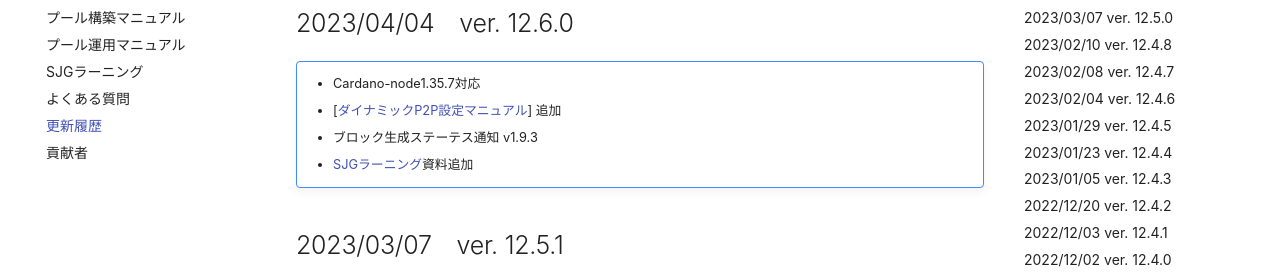
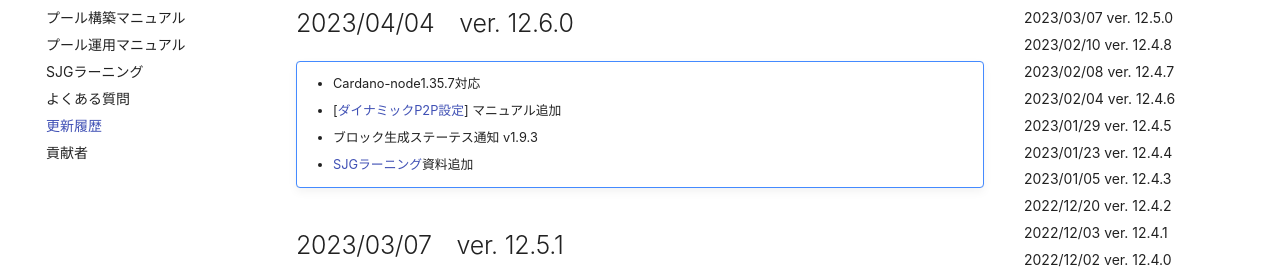
Before and after one commit to btbf/spojapanguild, an MkDocs documentation site: the page built from docs/changelogs.md, in a window 1280 px wide and 900 px high. Shown: the part 222-501 px from the top of the window. Built offline with MkDocs 1.6.1 and Material for MkDocs 9.7.7, drawn with Linux system fonts in a browser that asks for light colours; comment, search, counter and statistics services are not loaded.

```diff
--- a/docs/changelogs.md
+++ b/docs/changelogs.md
@@ -3,7 +3,7 @@
 ## 2023/04/04　ver. 12.6.0
 !!! note ""
     * Cardano-node1.35.7対応
-    * [[ダイナミックP2P設定マニュアル](./operation/p2p-settings.md)] 追加
+    * [[ダイナミックP2P設定](./operation/p2p-settings.md)] マニュアル追加
     * ブロック生成ステーテス通知 v1.9.3
     * [SJGラーニング](./learning.md)資料追加
 
```
